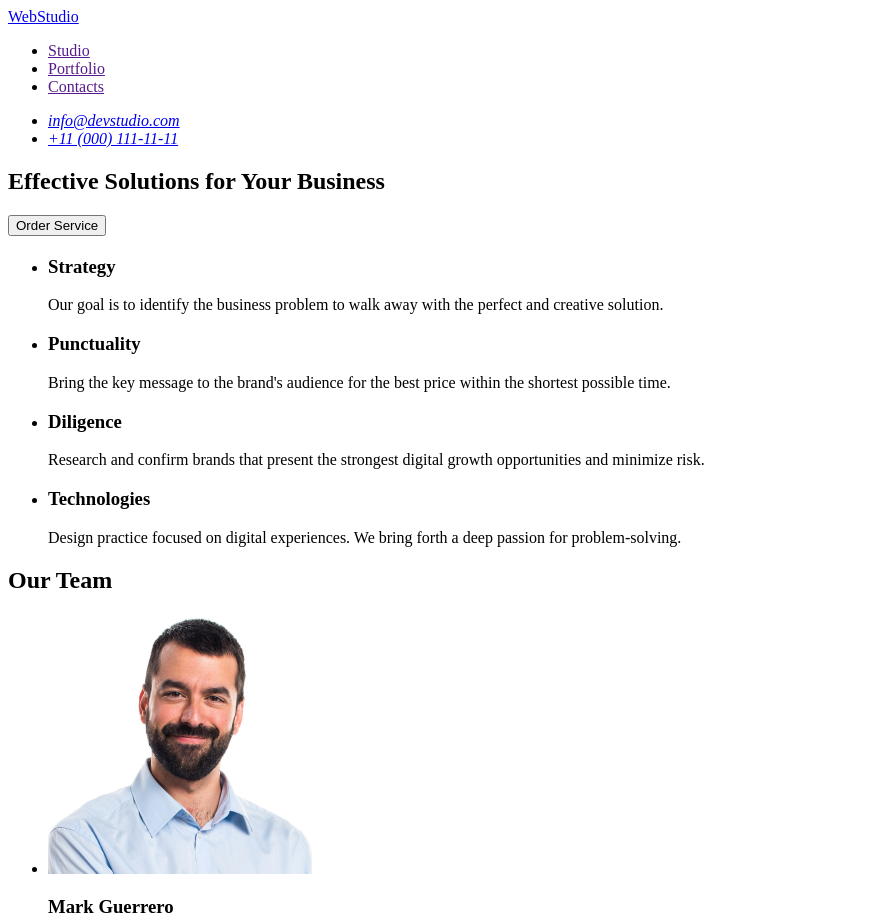
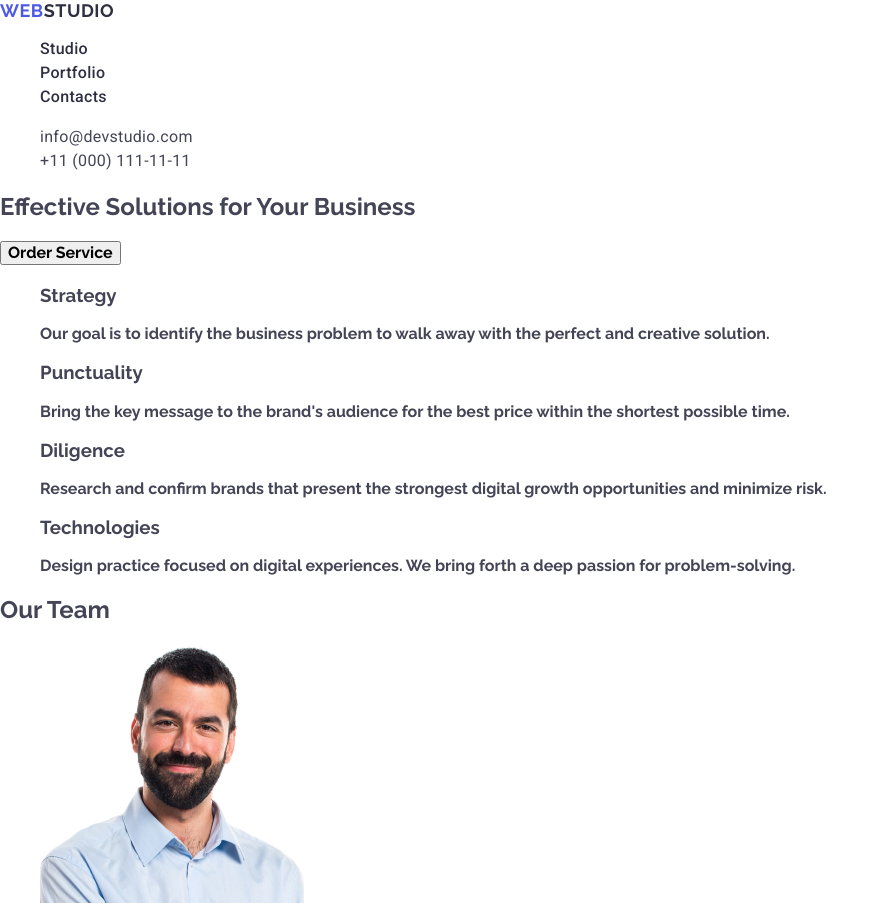
Before and after one commit to Satanw8you/goit-markup-hw-02, a plain HTML site: page index.html in a window 1280 px wide. Shown: the top 921 px of the page, without its empty margins (0-889 px from the left). Drawn offline with nearby package versions, Linux system fonts and the light colour scheme.

Commit message:
Add styles for header

```diff
--- /dev/null
+++ b/css/styles.css
@@ -0,0 +1,46 @@
+body {
+    font-family: 'Raleway', 'Roboto', sans-serif;
+    background-color: #ffffff;
+    color: #434455;
+    }
+
+ul {
+    list-style-type: none;
+    }
+a {
+    text-decoration: none;
+    }
+
+
+/* Header area */
+.main-logo {
+    color:  #2E2F42;
+    font-family: Raleway;
+    font-size: 18px;
+    font-style: normal;
+    font-weight: 700;
+    line-height: 1.17;
+    letter-spacing: 0.03em;
+    text-transform: uppercase;
+}
+.main-logo-style {
+    color:  #4D5AE5;
+}
+.header-list-link {
+    color: #2E2F42;
+    font-family: Roboto;
+    font-size: 16px;
+    font-style: normal;
+    font-weight: 500;
+    line-height: 1.5;
+    letter-spacing: 0.02em;
+}
+.header-adress-link {
+    color: var(--slate, #434455);
+    font-family: Roboto;
+    font-size: 16px;
+    font-style: normal;
+    font-weight: 400;
+    line-height: 24px;
+    letter-spacing: 0.32px;
+}
--- a/index.html
+++ b/index.html
@@ -3,33 +3,44 @@
   <head>
     <meta charset="UTF-8" />
     <meta name="viewport" content="width=device-width, initial-scale=1.0" />
+    <link
+      rel="stylesheet"
+      href="https://cdnjs.cloudflare.com/ajax/libs/modern-normalize/2.0.0/modern-normalize.min.css"
+      integrity="sha512-4xo8blKMVCiXpTaLzQSLSw3KFOVPWhm/TRtuPVc4WG6kUgjH6J03IBuG7JZPkcWMxJ5huwaBpOpnwYElP/m6wg=="
+      crossorigin="anonymous"
+      referrerpolicy="no-referrer"
+    />
+    <link rel="preconnect" href="https://fonts.googleapis.com" />
+    <link rel="preconnect" href="https://fonts.gstatic.com" crossorigin />
+    <link href="https://fonts.googleapis.com/css2?family=Raleway:wght@700&family=Roboto:wght@400;500;700&display=swap" rel="stylesheet" />
+    <link rel="stylesheet" href="./css/styles.css" />
     <title>Document</title>
   </head>
 
   <body>
     <!--Header-->
-    <header>
-      <nav>
-        <a href="./index.html">WebStudio</a>
-        <ul>
-          <li>
-            <a href="">Studio</a>
+    <header class="header">
+      <nav class="header-navigation-style">
+        <a href="./index.html" class="main-logo"><span class="main-logo-style">Web</span>Studio</a>
+        <ul class="header-list">
+          <li class="header-list-item">
+            <a class="header-list-link" href="#">Studio</a>
           </li>
-          <li>
-            <a href="">Portfolio</a>
+          <li class="header-list-item">
+            <a class="header-list-link" href="#">Portfolio</a>
           </li>
-          <li>
-            <a href="">Contacts</a>
+          <li class="header-list-item">
+            <a class="header-list-link" href="#">Contacts</a>
           </li>
         </ul>
       </nav>
-      <address>
-        <ul>
-          <li>
-            <a href="mailto:info@devstudio.com">info@devstudio.com</a>
+      <address class="header-adress-style">
+        <ul class="header-adress-list">
+          <li class="header-adress-item">
+            <a href="mailto:info@devstudio.com" class="header-adress-link">info@devstudio.com</a>
           </li>
-          <li>
-            <a href="tel:+110001111111">+11 (000) 111-11-11</a>
+          <li class="header-adress-item">
+            <a href="tel:+110001111111" class="header-adress-link">+11 (000) 111-11-11</a>
           </li>
         </ul>
       </address>
@@ -37,32 +48,32 @@
 
     <main>
       <!--Title-->
-      <section>
-        <h1>Effective Solutions for Your Business</h1>
+      <section class="main-area">
+        <h1 class="main-tytle-text">Effective Solutions for Your Business</h1>
 
-        <button type="button">Order Service</button>
+        <button type="button" class="main-content-button"><span class="main-content-button-text">Order Service</span></button>
       </section>
 
       <!--Strategy tasks-->
-      <section>
+      <section class="strategy-container">
         <h2></h2>
 
         <ul>
           <li>
-            <h3>Strategy</h3>
-            <p>Our goal is to identify the business problem to walk away with the perfect and creative solution.</p>
+            <h3 class="strategy-container-title">Strategy</h3>
+            <p class="strategy-container-text">Our goal is to identify the business problem to walk away with the perfect and creative solution.</p>
           </li>
           <li>
-            <h3>Punctuality</h3>
-            <p>Bring the key message to the brand's audience for the best price within the shortest possible time.</p>
+            <h3 class="strategy-container-title">Punctuality</h3>
+            <p class="strategy-container-text">Bring the key message to the brand's audience for the best price within the shortest possible time.</p>
           </li>
           <li>
-            <h3>Diligence</h3>
-            <p>Research and confirm brands that present the strongest digital growth opportunities and minimize risk.</p>
+            <h3 class="strategy-container-title">Diligence</h3>
+            <p class="strategy-container-text">Research and confirm brands that present the strongest digital growth opportunities and minimize risk.</p>
           </li>
           <li>
-            <h3>Technologies</h3>
-            <p>Design practice focused on digital experiences. We bring forth a deep passion for problem-solving.</p>
+            <h3 class="strategy-container-title">Technologies</h3>
+            <p class="strategy-container-text">Design practice focused on digital experiences. We bring forth a deep passion for problem-solving.</p>
           </li>
         </ul>
       </section>
@@ -93,6 +104,43 @@
           </li>
         </ul>
       </section>
+
+      <!-- Portfolio info -->
+      <section>
+        <h2>Our Portfolio</h2>
+        <ul>
+          <li>
+            <img src="./images/bankinhphoto.jpg" alt="windows of bank app" width="360" height="300" />
+            <h3>Banking App</h3>
+            <p>App</p>
+          </li>
+          <li>
+            <img src="./images/payphoto.jpg" alt="payment process" width="360" height="300" />
+            <h3>Cashless Payment</h3>
+            <p>Marketing</p>
+          </li>
+          <li>
+            <img src="./images/meditationphoto.jpg" alt="laptop for meditation" width="360" height="300" />
+            <h3>Meditation App</h3>
+            <p>App</p>
+          </li>
+          <li>
+            <img src="./images/taxlphoto.jpg" alt="car inside" width="360" height="300" />
+            <h3>Taxi Service</h3>
+            <p>Marketing</p>
+          </li>
+          <li>
+            <img src="./images/screenphoto.jpg" alt="screenshots on mobile" width="360" height="300" />
+            <h3>Screen Illustrations</h3>
+            <p>Design</p>
+          </li>
+          <li>
+            <img src="./images/onlinephoto.jpg" alt="girl order smth" width="360" height="300" />
+            <h3>Online Courses</h3>
+            <p>Marketing</p>
+          </li>
+        </ul>
+      </section>
     </main>
 
     <!--Footer-->
```
Also changed, not shown: images/bankinhphoto.jpg (added), images/meditationphoto.jpg (added), images/onlinephoto.jpg (added), images/payphoto.jpg (added), images/screenphoto.jpg (added), images/taxlphoto.jpg (added).
